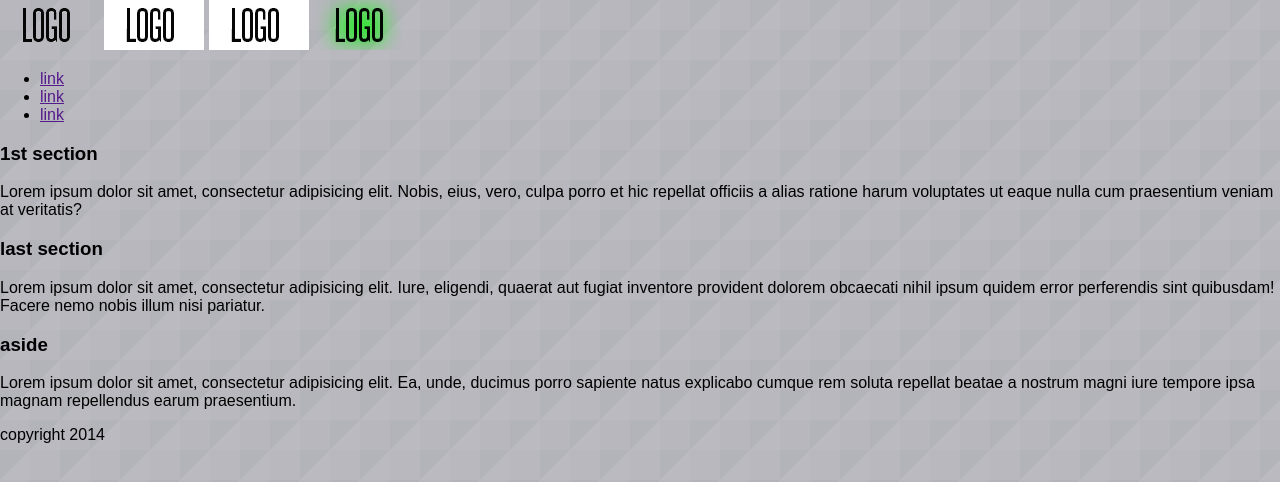
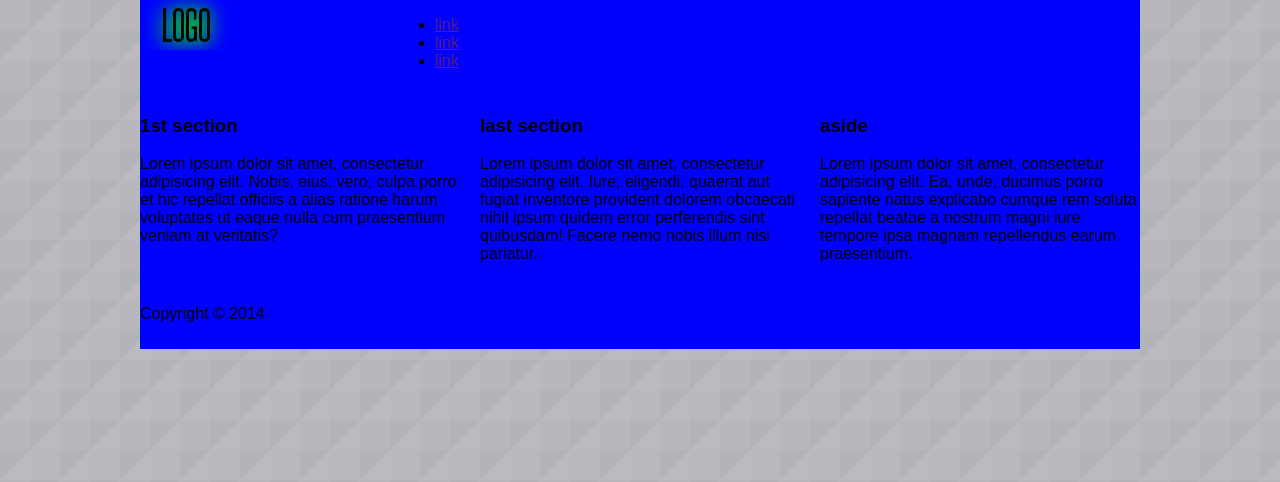
Before and after one commit to tasiapele/midterm-refresh, a plain HTML site: page index.html in a window 1280 px wide. Drawn offline with Linux system fonts and the light colour scheme.

Commit message:
last commit

```diff
--- a/css/styles.css
+++ b/css/styles.css
@@ -1,3 +1,7 @@
 body {
 	background: url("../img/bg.png");
 }
+
+.container {
+	background: blue;
+}
--- a/index.html
+++ b/index.html
@@ -1,7 +1,9 @@
 <!doctype html>
 <html lang="en">
 <head>
+
   <meta charset="UTF-8" />
+
   <title>Document</title>
 
   <link rel="stylesheet" href="css/normalize.css">
@@ -9,22 +11,27 @@
   <link rel="stylesheet" href="css/styles.css">
 
 </head>
+
 <body>
-	<header>
-<img src="img/logo.gif" alt="">
-<img src="img/logo-non.gif" alt="">
-<img src="img/logo-8.png" alt="">
-<img src="img/logo-24.png" alt="">
+
+<div class="container">
+
+	<header class="grid_3 alpha">
+
+		<img src="img/logo-24.png" alt="">
+
 	</header>
 
-	<nav>
+	<nav class="grid_9 omega">
 		<ul>
 			<li><a href="">link</a></li>
 			<li><a href="">link</a></li>
 			<li><a href="">link</a></li>
 		</ul>
+	</nav>
+
 	<article>
-		<section>
+		<section class="grid_4 alpha">
 			<h3>1st section</h3>
 
 			<p>Lorem ipsum dolor sit amet, consectetur adipisicing elit. Nobis, eius, vero, culpa porro et hic repellat officiis a alias ratione harum voluptates ut eaque nulla cum praesentium veniam at veritatis?
@@ -32,7 +39,7 @@
 
 		</section>
 
-		<section>
+		<section class="grid_4">
 			<h3>last section</h3>
 
 			<p>Lorem ipsum dolor sit amet, consectetur adipisicing elit. Iure, eligendi, quaerat aut fugiat inventore provident dolorem obcaecati nihil ipsum quidem error perferendis sint quibusdam! Facere nemo nobis illum nisi pariatur.
@@ -40,7 +47,7 @@
 
 		</section>
 
-		<aside>
+		<aside class="grid_4 omega">
 				<h3>aside</h3>
 
 				<p>Lorem ipsum dolor sit amet, consectetur adipisicing elit. Ea, unde, ducimus porro sapiente natus explicabo cumque rem soluta repellat beatae a nostrum magni iure tempore ipsa magnam repellendus earum praesentium.</p>
@@ -49,8 +56,16 @@
 
 	</article>
 
-	<footer>
-		<p>copyright 2014</p>
+
+
+	<footer class="grid_12">
+		<p>Copyright &#169; 2014</p>
 	</footer>
+
+		<div class="clear">
+		</div>
+
+</div>
+
 </body>
 </html>
```
